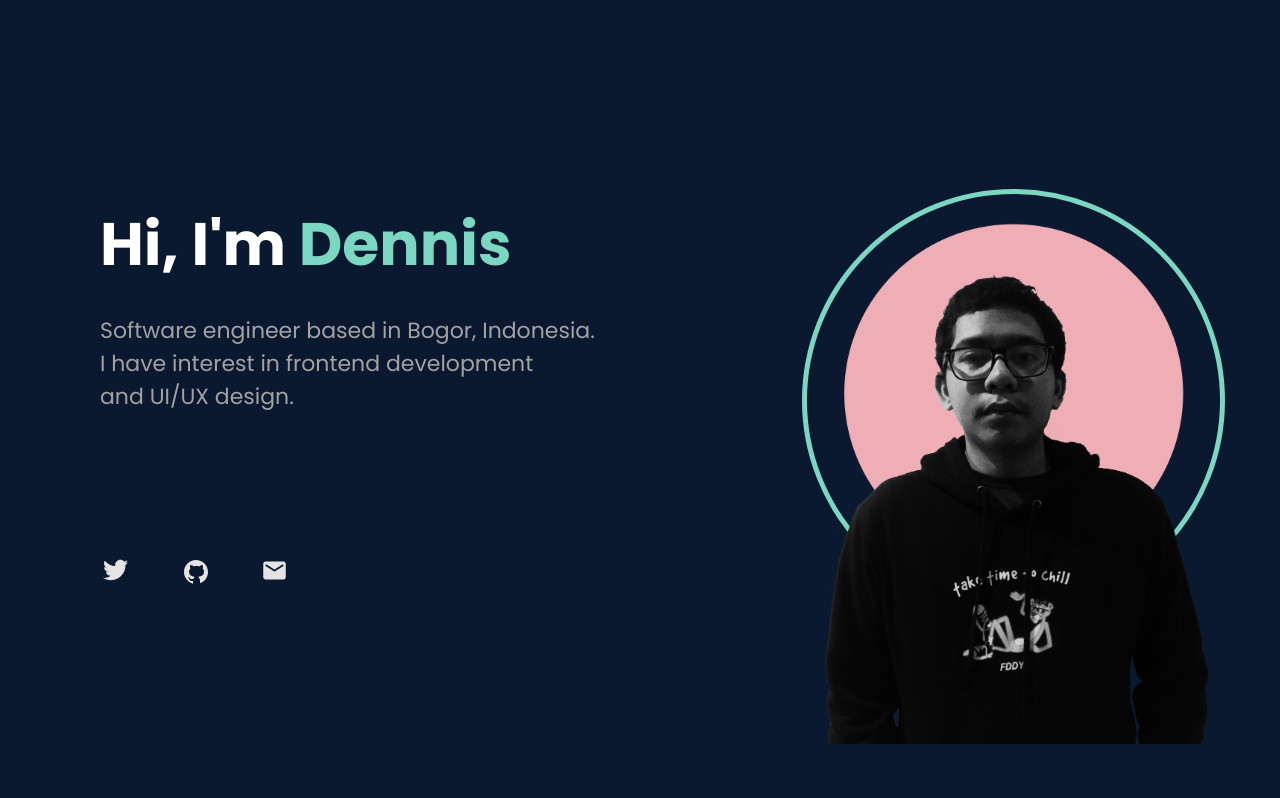
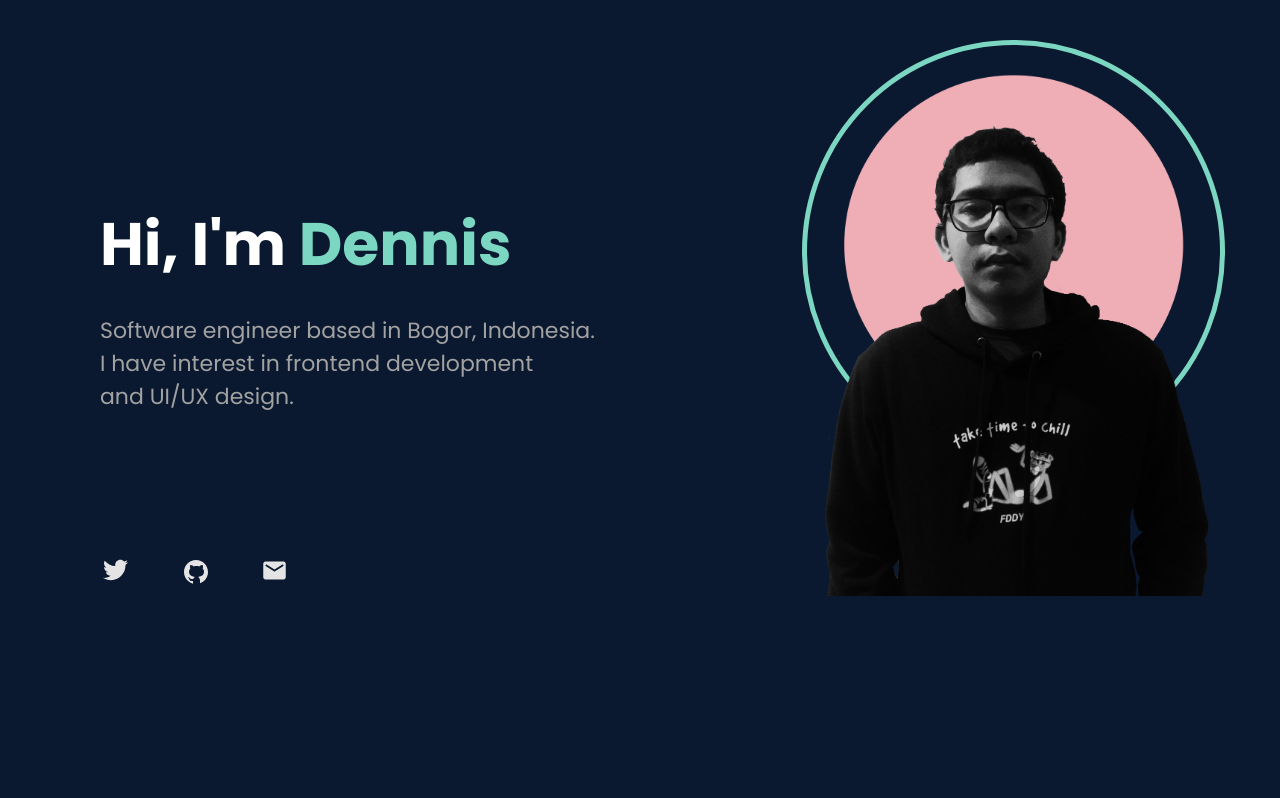
Before and after one commit to kecoaberotak/kecoaberotak-portfolio-website, a React (Vite) app: page / in a window 1280 px wide. Shown: the top 798 px of the page. Built offline with nearby package versions, Linux system fonts and the light colour scheme.

Commit message:
benerin Hero

```diff
--- a/src/components/elements/Hero.jsx
+++ b/src/components/elements/Hero.jsx
@@ -1,6 +1,6 @@
 const Hero = () => {
   return(
-    <div className="bg-biruDark h-screen flex justify-center items-center flex-col p-10">
+    <div className="bg-biruDark h-screen flex justify-start items-center flex-col p-10">
       <div className="w-[423px] h-[423px] rounded-full bg-transparent border-[5px] border-biruLight">
         <img src="/dennis.png" alt="Dennis" className="object-contain"/>
       </div>
```
